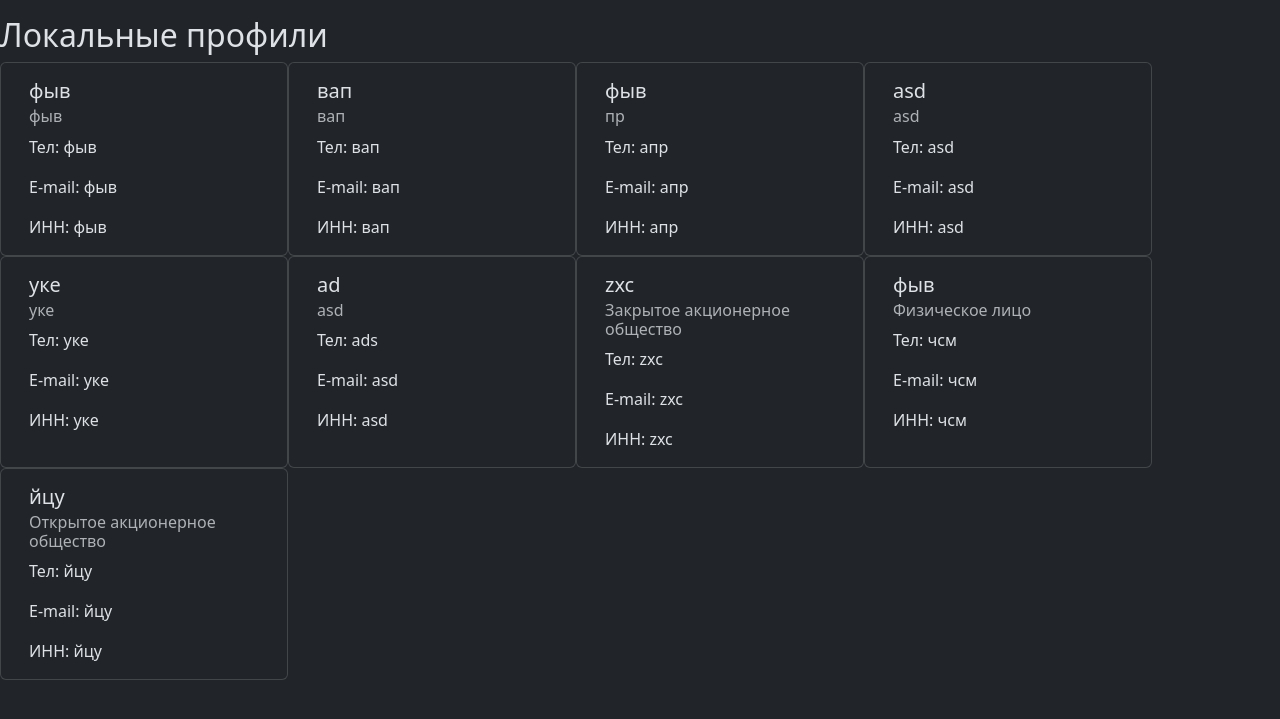
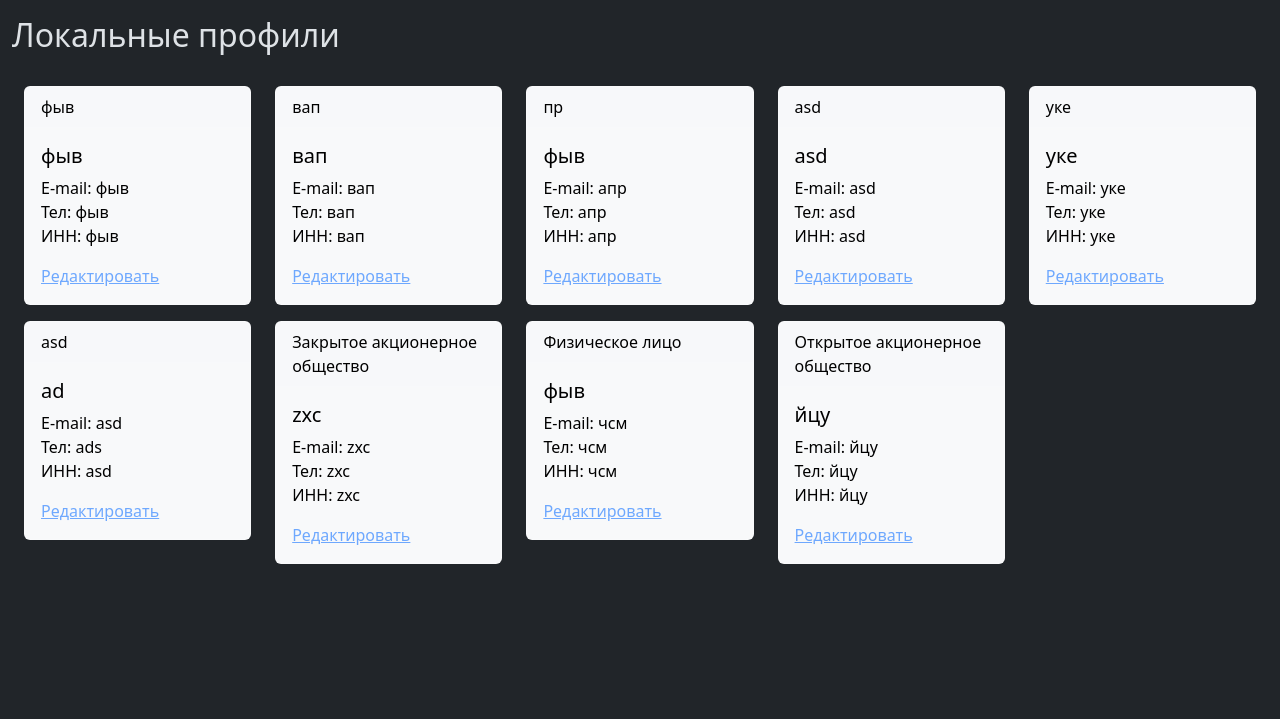
Before and after one commit to gavrk/lionics_erp, a Django app: page /companies/index_loc/ in a window 1280 px wide. Shown: the part 56-775 px from the top of the page. Run offline with Django 3.2, Linux system fonts and the light colour scheme; data comes from the database, SQL or seed files in the repository.

Commit message:
index_loc ready

```diff
--- a/companies/templates/companies/index_loc.html
+++ b/companies/templates/companies/index_loc.html
@@ -3,26 +3,24 @@
 {% block body %}
     <br><br><br>
 
-    <div>
+    <div class="container-fluid">
         <h2>Локальные профили</h2>
+        <br>
         <div class="container-fluid">
-            <div class="row">
-                <div class="row row-cols-3">
+                <div class="row row-cols-2 row-cols-lg-5">
                     {% for company_loc in all_companies_loc %}
-                        <div class="card" style="width: 18rem;">
+                    <div class="col">
+                        <div class="card text-bg-light mb-3">
+                            <div class="card-header">{{ company_loc.company_type}}</div>
                             <div class="card-body">
-                                <h5 href="detail_loc/{{ company_loc.id }}/" class="card-title">{{ company_loc.company_name }}</h5>
-                                <h6 class="card-subtitle mb-2 text-muted">{{ company_loc.company_type }}</h6>
-                                <p class="card-text">Тел: {{ company_loc.tel }}</p>
-                                <p class="card-text">E-mail: {{ company_loc.email }}</p>
-                                <p class="card-text">ИНН: {{ company_loc.inn }}</p>
+                                <h5 class="card-title">{{ company_loc.company_name }}</h5>
+                                <p class="card-text">E-mail: {{ company_loc.email }} <br> Тел: {{ company_loc.tel }} <br> ИНН: {{ company_loc.inn }}</p>
+                                <a href="{{ company_loc.id }}" class="card-link">Редактировать</a>
                             </div>
                         </div>
-
-
+                    </div>
                     {% endfor %}
                 </div>
-            </div>
         </div>
     </div>
 
--- a/companies/urls.py
+++ b/companies/urls.py
@@ -13,11 +13,11 @@
     path(r'register_loc/', views.CompanyLocCreate.as_view(), name='register_loc'),
 
     # /companies/detail_loc/some_id/
-    path('detail_loc/<int:companyloc_id>/', views.detail_loc, name='detail_loc'),
+    path('index_loc/<int:companyloc_id>/', views.detail_loc, name='detail_loc'),
 
     # /companies/register_int/
     path('register_int/', views.register_int, name='register_int'),
 
     # /companies/detail_int/some_id/
-    path('detail_int/<int:companyint_id>/', views.detail_int, name='detail_int'),
+    path('index_int/<int:companyint_id>/', views.detail_int, name='detail_int'),
 ]
```
Also changed, not shown: companies/templates/companies/detail_loc.html (+15 -1 lines).
